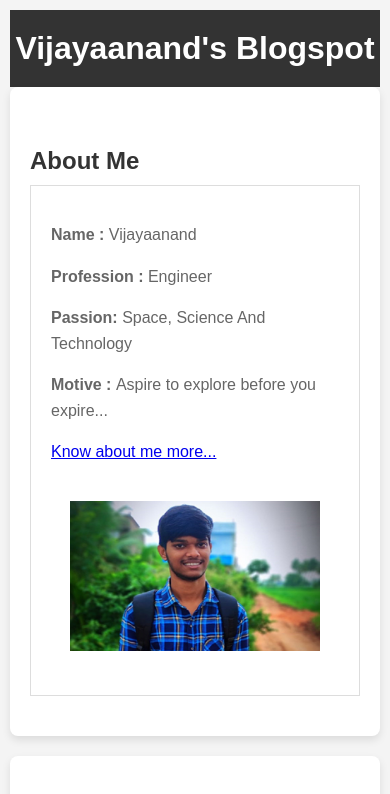
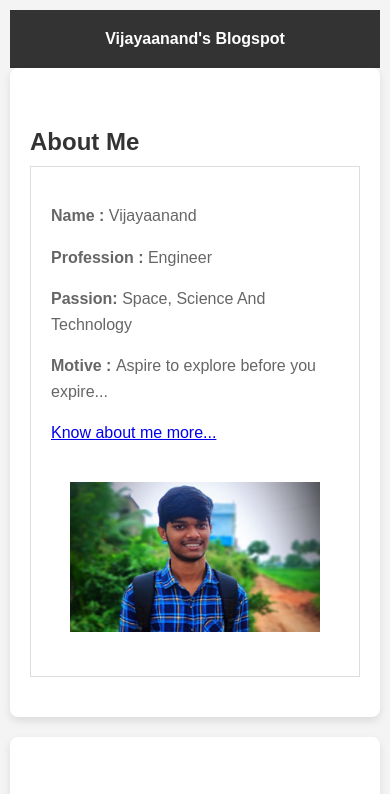
Before and after one commit to Vijayaanandmortha/myblog, a plain HTML site: page index.html in a window 390 px wide. Shown: the top 794 px of the page. Drawn offline with Linux system fonts and the light colour scheme.

Commit message:
Update index.html

```diff
--- a/index.html
+++ b/index.html
@@ -24,7 +24,7 @@
         }
         header h1 {
             margin: 0;
-            font-size: 18px;
+            font-size: 2em;
         }
         .section {
             padding: 40px 20px;
@@ -105,7 +105,7 @@
         }
         @media (max-width: 768px) {
             header h1 {
-                font-size: 2em;
+                font-size: 1em;
             }
             .section h2 {
                 font-size: 1.5em;
```
